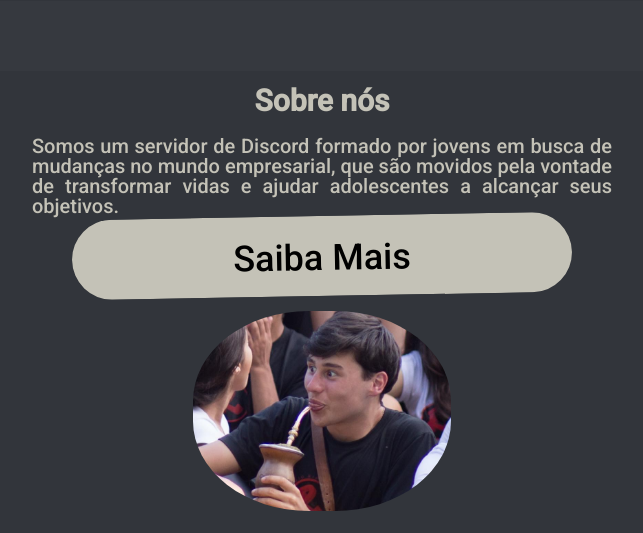
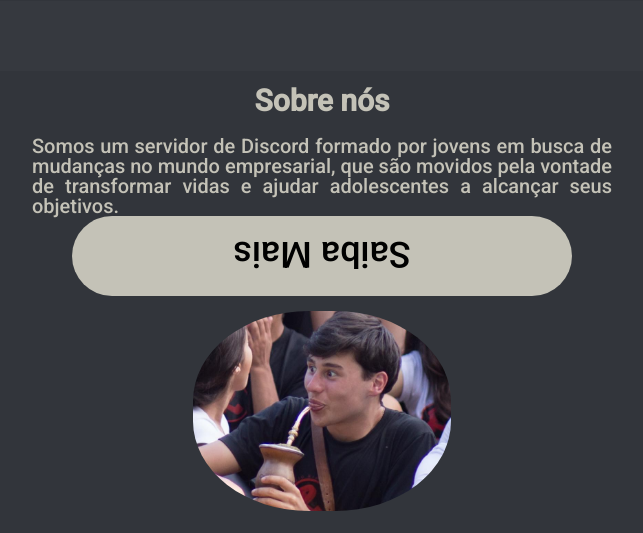
Before and after one commit to Argschadt/KappaServer, a PHP site: page / in a window 1280 px wide, while the restyled element is pressed. Shown: the part 288-821 px from the top of the page, without its empty margins (318-961 px from the left). Run offline with PHP 8.4, Linux system fonts and the light colour scheme.

Commit message:
Update style.css

```diff
--- a/style.css
+++ b/style.css
@@ -107,7 +107,7 @@ body{
 }
 
 .btn-more:active {
-  transform: rotate(359deg) scale(2);
+  transform: rotate(180deg) scale(2);
 }
 
 .members {
```
